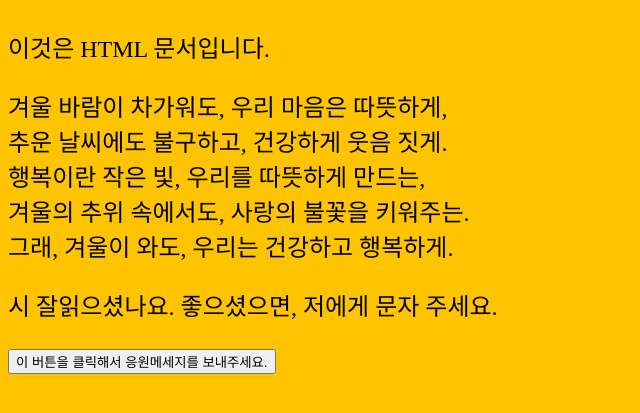
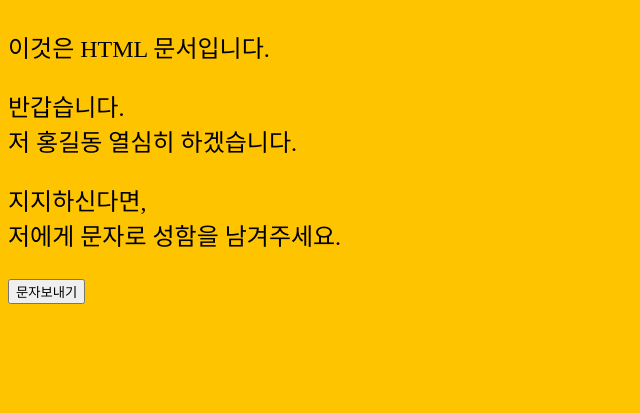
Before and after one commit to icrsugar/jang, a plain HTML site: page index.html in a window 1280 px wide. Shown: the part 105-518 px from the top of the page, without its empty margins (0-640 px from the left). Drawn offline with Linux system fonts and the light colour scheme.

Commit message:
Add files via upload

```diff
--- a/index.html
+++ b/index.html
@@ -14,15 +14,14 @@
     <h1>안녕하세요!</h1>
     <p>이것은 HTML 문서입니다.</p>
     <p>
-        겨울 바람이 차가워도, 우리 마음은 따뜻하게,<br>
-        추운 날씨에도 불구하고, 건강하게 웃음 짓게.<br>
-        행복이란 작은 빛, 우리를 따뜻하게 만드는,<br>
-        겨울의 추위 속에서도, 사랑의 불꽃을 키워주는.<br>
-        그래, 겨울이 와도, 우리는 건강하고 행복하게.
+        반갑습니다.<br>
+        저 홍길동 열심히 하겠습니다.<br>
+
     </p>
-    <p>시 잘읽으셨나요. 좋으셨으면, 저에게 문자 주세요.</p>
-    <a href="sms:010-9063-8883?body=Thank%20you!">
-        <button> 이 버튼을 클릭해서 응원메세지를 보내주세요. </button>
+    <p> 지지하신다면, <br>
+        저에게 문자로 성함을 남겨주세요.</p>
+    <a href="sms:010-9063-3338">
+        <button> 문자보내기 </button>
     </a>
 </body>
 </html>
```
